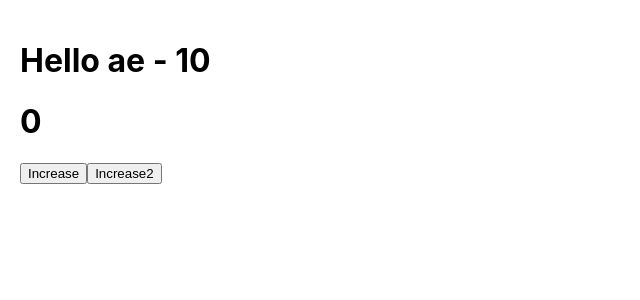
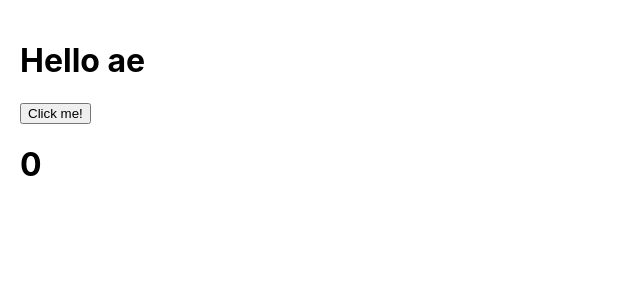
Before and after one commit to huuphuoc100911/tiktok_reacjs, a React (Create React App) app: page / in a window 1280 px wide. Shown: the top 300 px of the page, without its empty margins (0-640 px from the left). Built offline with nearby package versions, Linux system fonts and the light colour scheme.

Commit message:
useCallback hook

```diff
--- a/src/App.js
+++ b/src/App.js
@@ -1,22 +1,16 @@
-import { useState } from "react";
+import { useState, useCallback } from "react";
 import Content from "./Content";
 
 function App() {
     const [count, setCount] = useState(0);
-    const [count2, setCount2] = useState(10);
-    const increase = () => {
-        setCount(count + 1);
-    };
-    const increase2 = () => {
-        setCount2(count2 + 1);
-    };
+    const handleIncrease = useCallback(() => {
+        setCount((prevCount) => prevCount + 1);
+    }, []);
 
     return (
         <div style={{ padding: 20 }}>
-            <Content count2={count2} />
+            <Content onIncrease={handleIncrease} />
             <h1>{count}</h1>
-            <button onClick={increase}>Increase</button>
-            <button onClick={increase2}>Increase2</button>
         </div>
     );
 }
--- a/src/Content.js
+++ b/src/Content.js
@@ -1,9 +1,13 @@
 import { memo } from "react";
 
-function Content({ count2 }) {
+function Content({ onIncrease }) {
     console.log("re-render");
-
-    return <h1>Hello ae - {count2}</h1>;
+    return (
+        <>
+            <h1>Hello ae</h1>
+            <button onClick={onIncrease}>Click me!</button>
+        </>
+    );
 }
 
 export default memo(Content);
```
